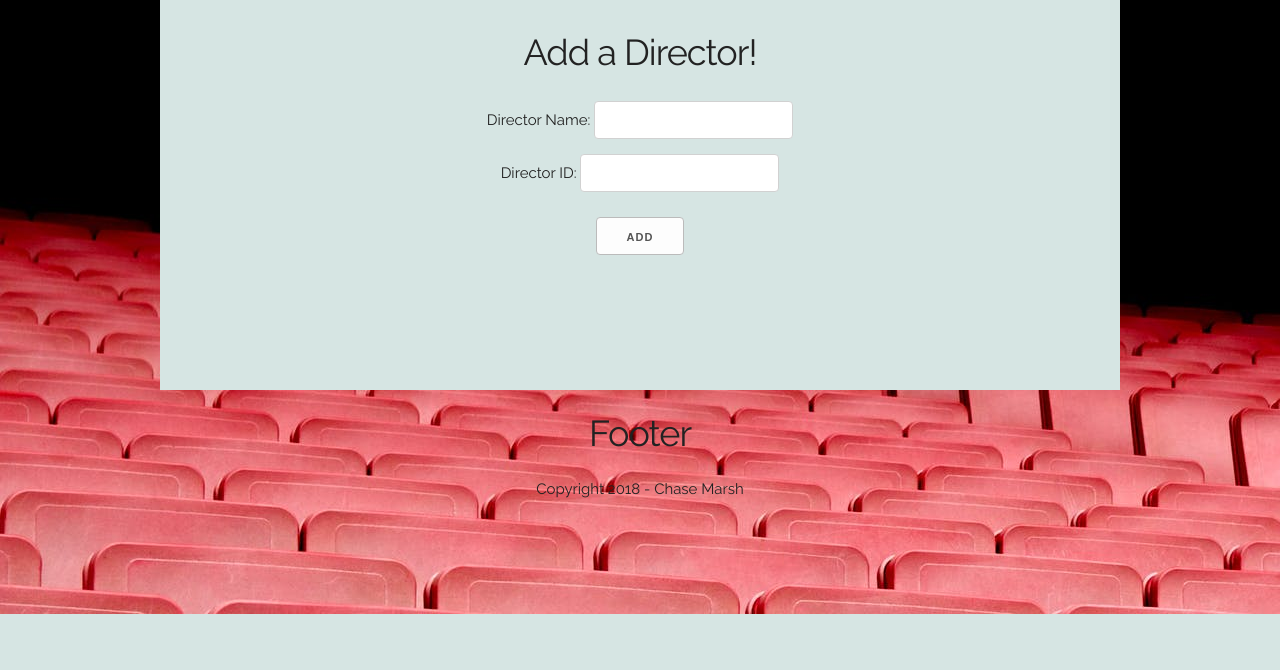
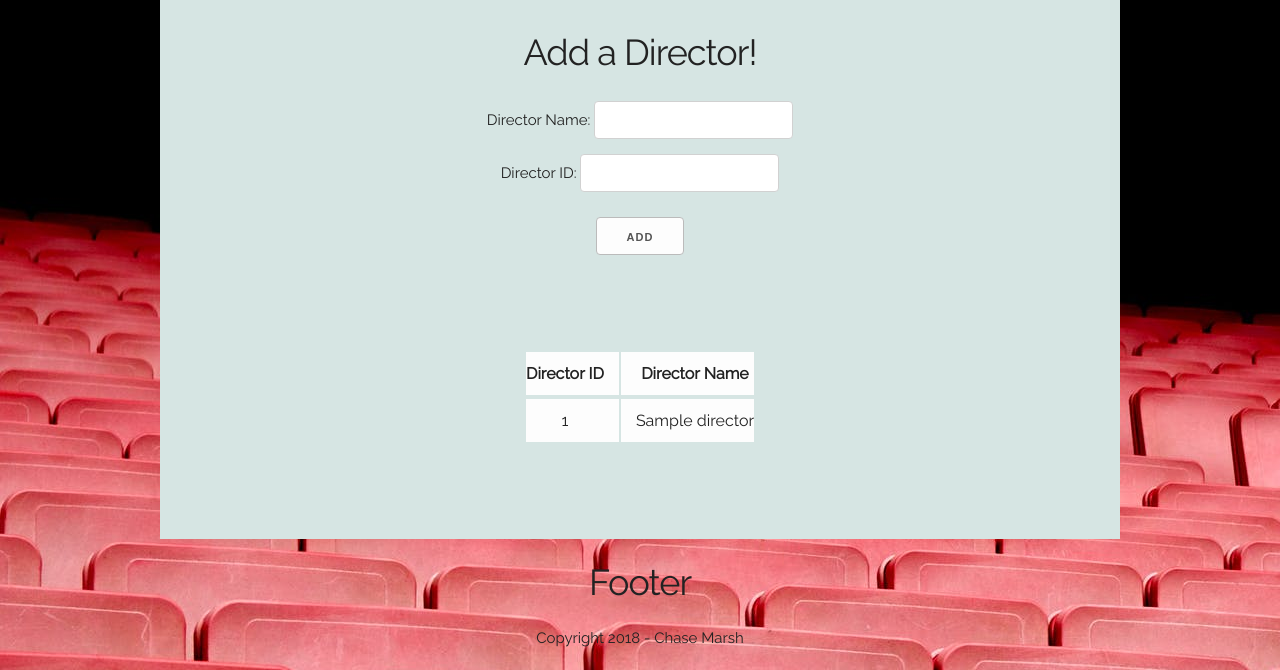
Before and after one commit to camarsh7/moviegrade, a PHP site: page /adddirector.php in a window 1280 px wide. Shown: the part 186-856 px from the top of the page. Before the commit the page ends 800 px from the top, so only its background shows below. Run offline with PHP 8.4, Linux system fonts and the light colour scheme; the visitor is signed in with stand-in values (Sample User, id 1); tables that the repository leaves empty or names only in its code hold one stand-in row (values such as "Sample post").

Commit message:
Add ability to see currently added directors

```diff
--- a/adddirector.php
+++ b/adddirector.php
@@ -48,6 +48,24 @@
                         </form>
                     </div>
 				</table>
+                <div align="center">
+                    <table class="u-full-width">
+                        <?php
+                        $director_col = "Director ID";
+                        $link = mysqli_connect("127.0.0.1", "root", "", "movie_grade");
+
+                         echo "<table>";
+                         $query = mysqli_query($link, "Select * from director");
+                         echo "<tr><td style='font-weight:bold'>" . "Director ID" . "</td><td style='font-weight:bold'>" . "Director Name" . "</td><tr>";
+                         while($row = mysqli_fetch_array($query))
+                              {
+                              echo "<tr><td>" . $row['director_id'] . "</td><td> " . $row['dname'] . "</td></tr>";
+                              }
+                         echo "</table>";
+                         mysqli_close($link);
+                        ?>
+                    </table>
+                </div>
 			</div>
 		</div>
 	</body>
```
